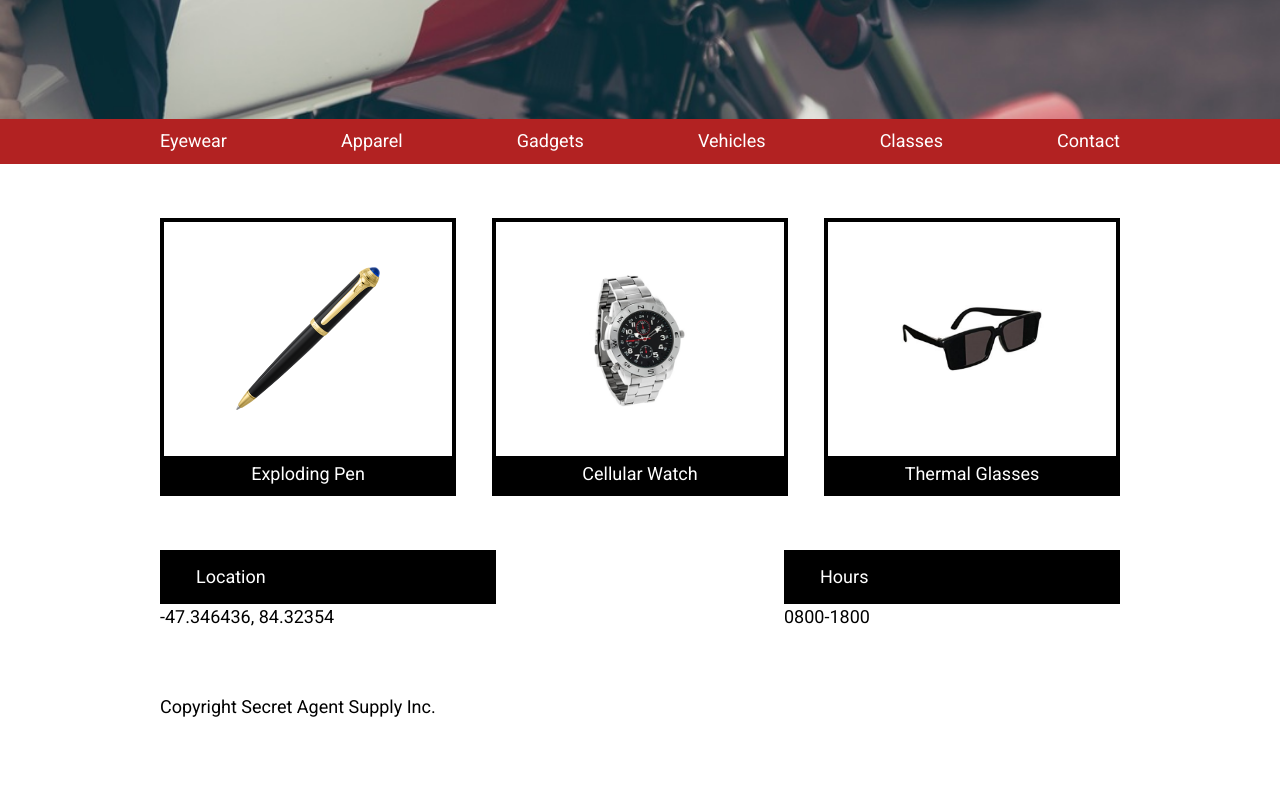
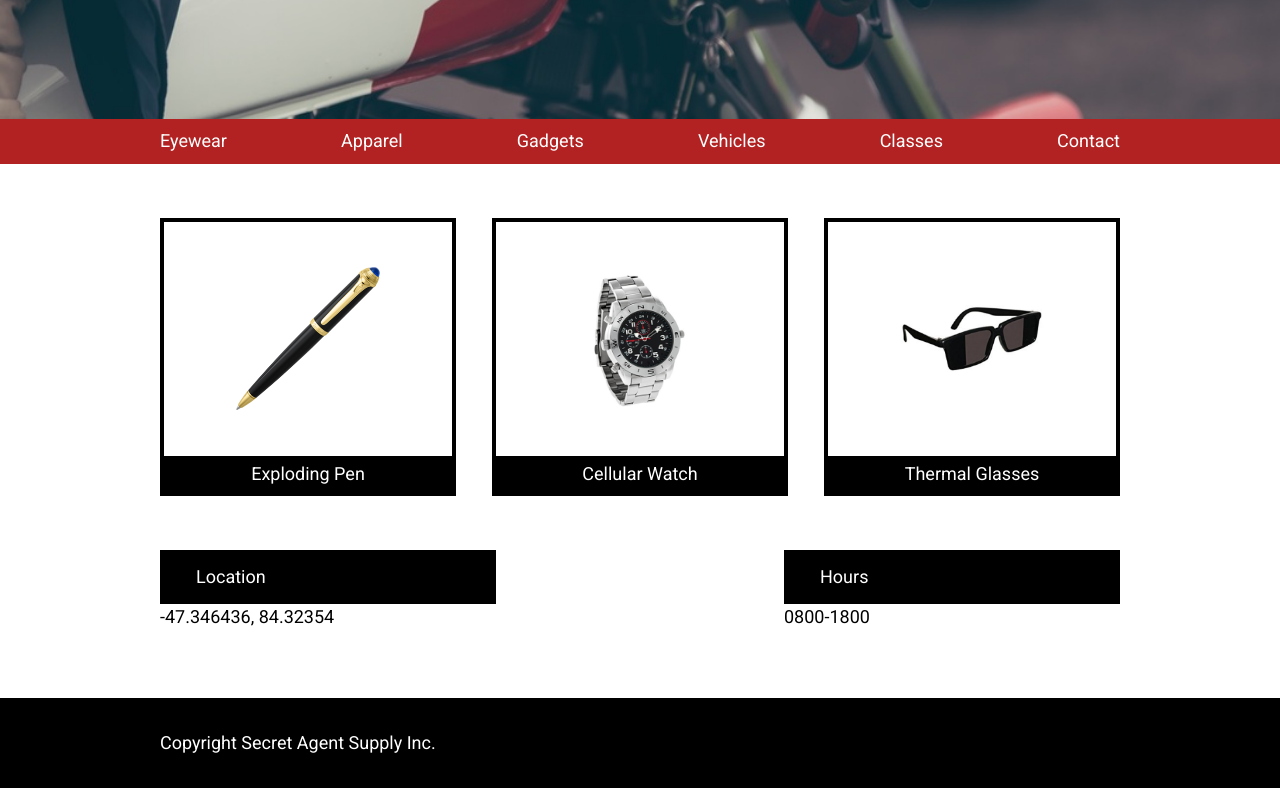
Before and after one commit to cornopaez/codecademy-secret-spy-supply, a plain HTML site: page index.html in a window 1280 px wide. Shown: the part 373-1161 px from the top of the page. Before the commit the page ends 1090 px from the top, so only its background shows below. Drawn offline with Linux system fonts and the light colour scheme.

Commit message:
Added style for site footer.

```diff
--- a/resources/style.css
+++ b/resources/style.css
@@ -138,3 +138,17 @@ nav span {
 	color: white;
 	margin-bottom: 4px;
 }
+
+/*Footer
+----------------------------------------*/
+
+footer {
+	background: black;
+}
+
+footer > .container {
+	display: flex;
+	align-items: center;
+	color: white;
+	height: 5rem;
+}
```
